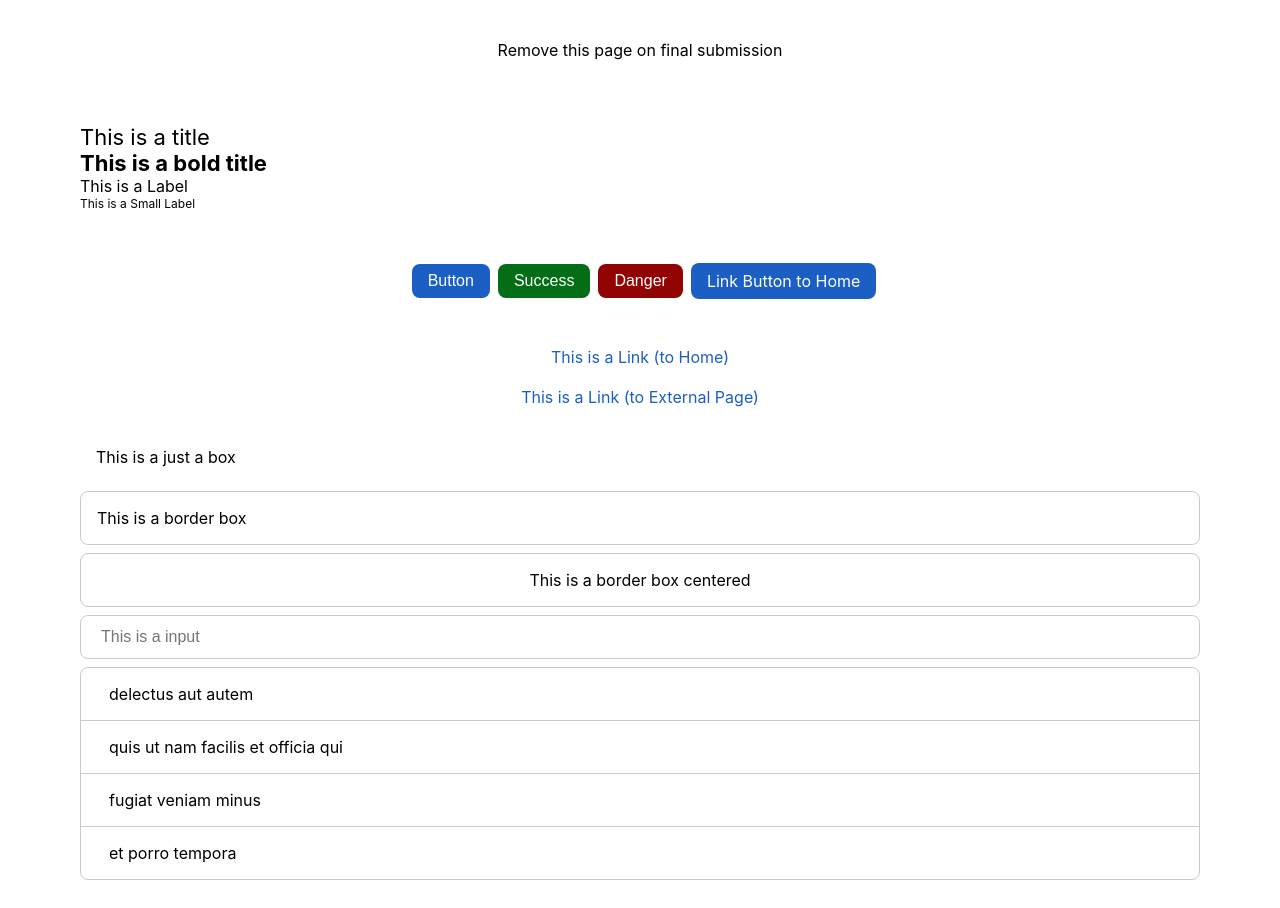
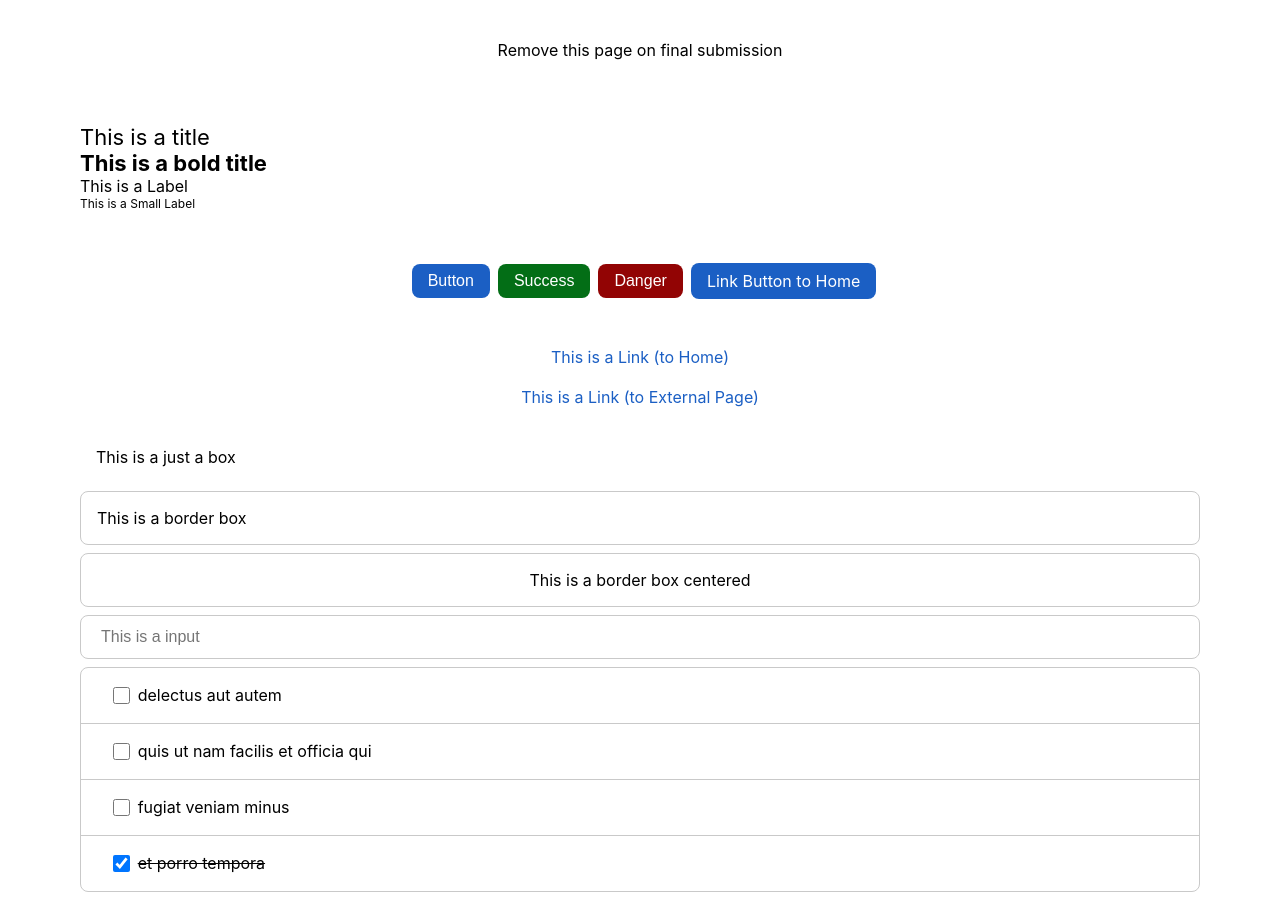
Before and after one commit to satshree/task-manager-todo, a React (Vite) app: page /components in a window 1280 px wide. Built offline with nearby package versions, Linux system fonts and the light colour scheme.

Commit message:
check box for item

```diff
--- a/src/components/Task/Item/index.tsx
+++ b/src/components/Task/Item/index.tsx
@@ -8,7 +8,24 @@ function Item(props: ItemProps) {
 
   useEffect(() => setToDo(props.todo), [props.todo]);
 
-  return <div className={style.item}>{toDo.title}</div>;
+  return (
+    <div className={style.item}>
+      <div className={style["check-wrapper"]}>
+        <input
+          className={style.check}
+          type="checkbox"
+          checked={toDo.completed}
+          onClick={() => setToDo({ ...toDo, completed: !toDo.completed })}
+        />
+        <span
+          style={{ textDecoration: toDo.completed ? "line-through" : "none" }}
+        >
+          {toDo.title}
+        </span>
+      </div>
+      <div></div>
+    </div>
+  );
 }
 
 export default Item;
--- a/src/components/Task/Item/item.module.css
+++ b/src/components/Task/Item/item.module.css
@@ -1,8 +1,32 @@
 .item {
   padding: 1rem 1.75rem;
   border-bottom: 0.8px solid #c9c9c9;
+
+  display: flex;
+  align-items: center;
 }
 
 .item:last-child {
   border-bottom: none;
 }
+
+.check {
+  margin-top: 0.25em;
+  margin-right: 0.5rem;
+
+  width: 1.25em;
+  height: 1.25em;
+
+  border: 0.8px solid #c9c9c9;
+  border-radius: 8px;
+}
+
+/* .check:checked {
+  background-color: #1b5fc4;
+  border-color: #1b5fc4;
+} */
+
+.check-wrapper {
+  display: flex;
+  align-items: center;
+}
```
